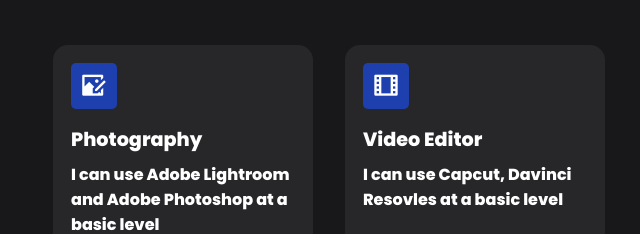
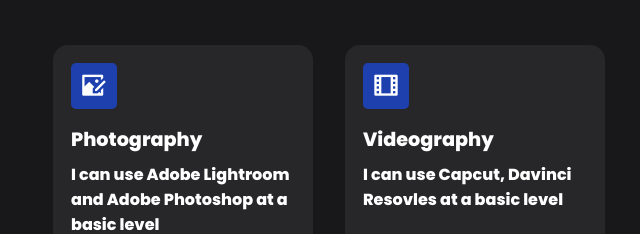
Before and after one commit to Quachcan/Porfolio, a plain HTML site: page index.html in a window 1280 px wide. Shown: the part 1066-1300 px from the top of the page, 19-659 px from the left. Drawn offline with nearby package versions, Linux system fonts and the light colour scheme.

Commit message:
change text

```diff
--- a/index.html
+++ b/index.html
@@ -64,9 +64,8 @@
                 </div>
                 <div class="card-media">
                     <span><i class="ri-film-line"></i></span>
-                    <h4>Video Editor</h4>
+                    <h4>Videography</h4>
                     <p>I can use Capcut, Davinci Resovles at a basic level</p>
-
                     <a href="https://youtu.be/FIzn8jQttyE" class="media-2"><button class="btn">Check out my works</button></a>
                 </div>
                 </div>
```
